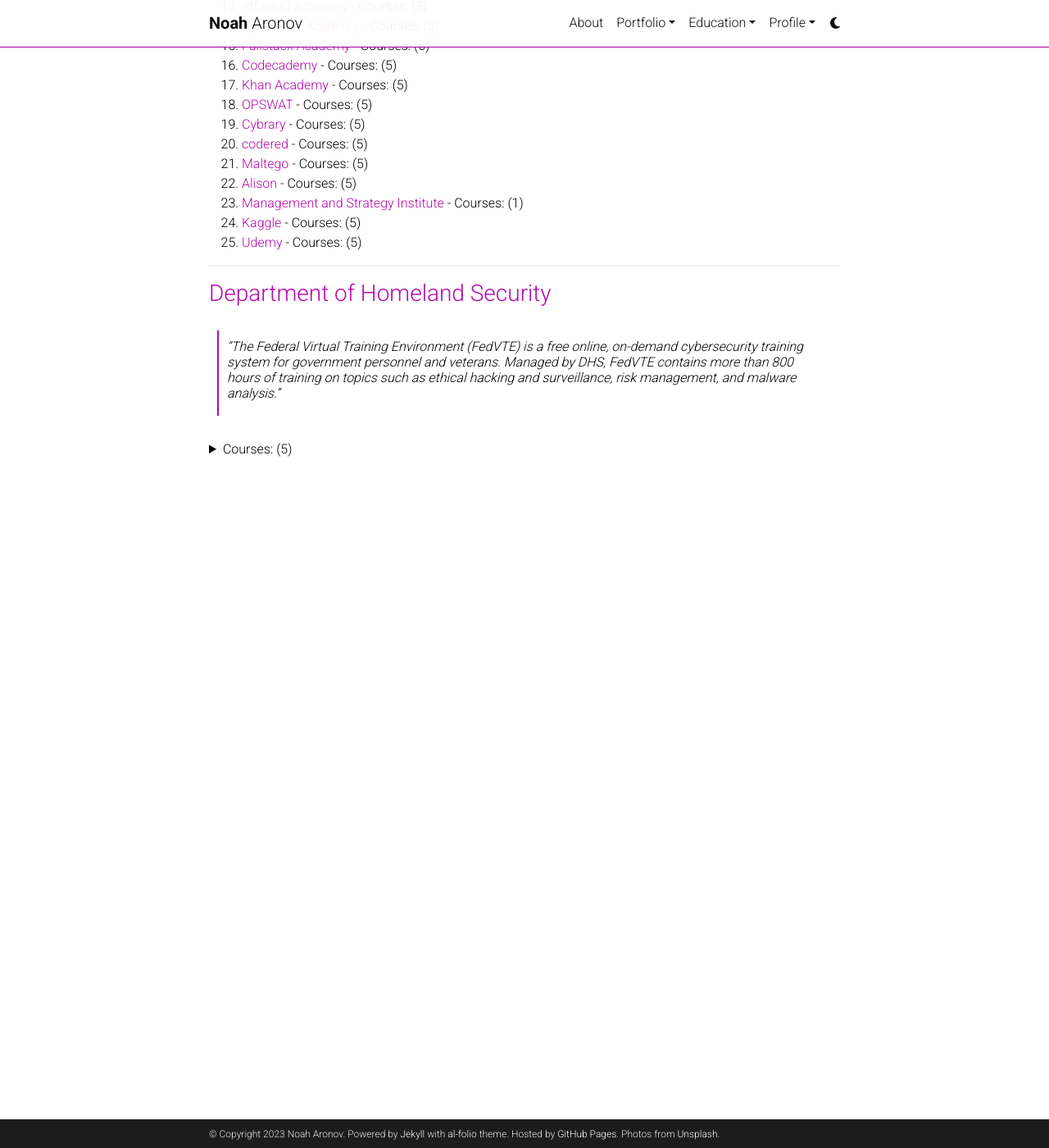
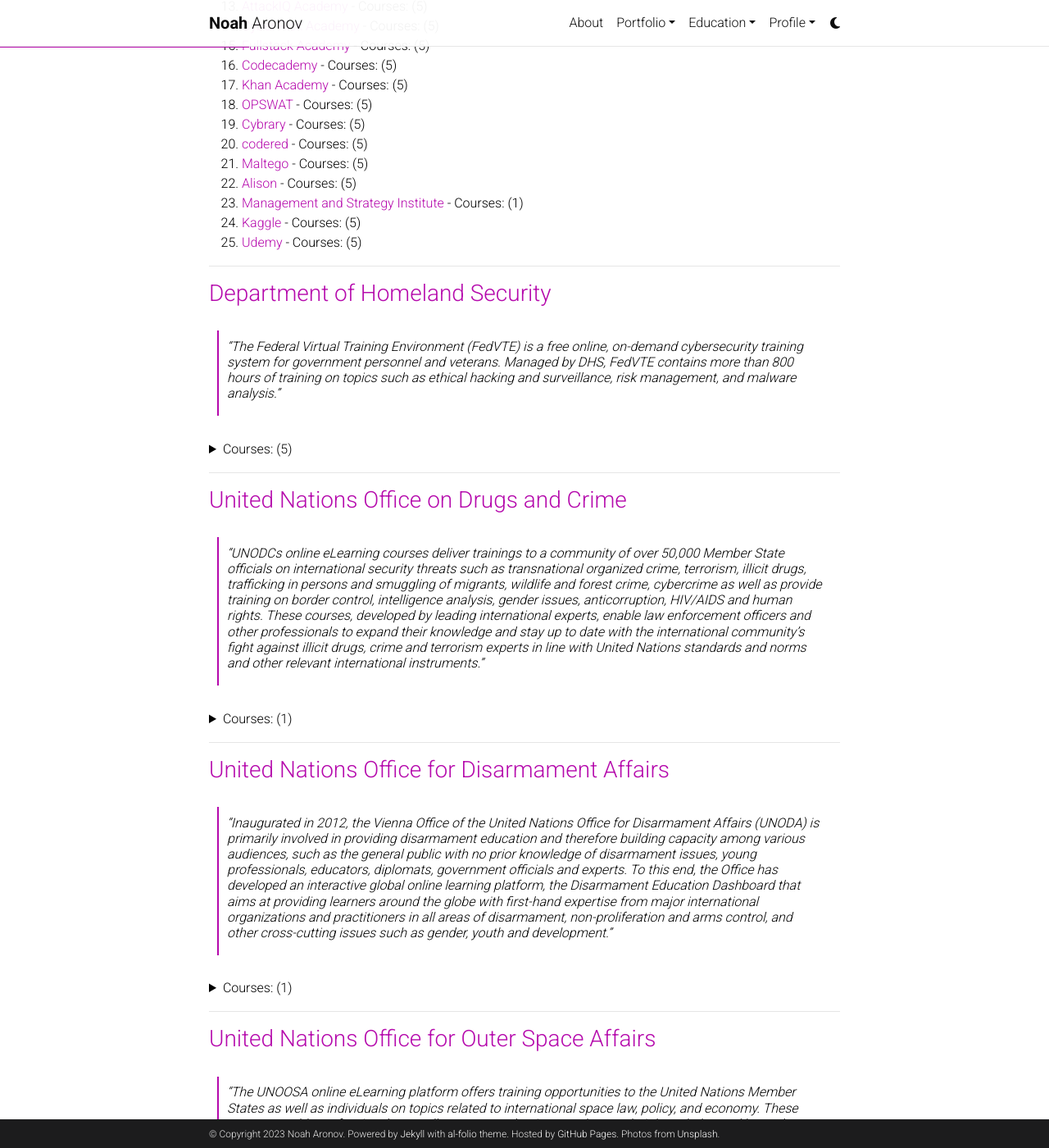
Before and after one commit to NoahAronov/NoahAronov.github.io, a Jekyll site: the page built from _pages/courses.md, in a window 1280 px wide and 1400 px high, scrolled down 565 px. Shown: the whole window at 82% size. Built offline with Jekyll 4.4.1, drawn with Linux system fonts in a browser that asks for light colours; comment, search, counter and statistics services are not loaded; a style sheet for code colours, icons or effects is not loaded; some of the changed text lies outside the part shown.

Commit message:
try again

```diff
--- a/_pages/courses.md
+++ b/_pages/courses.md
@@ -43,6 +43,7 @@
 > ###### _"The Federal Virtual Training Environment (FedVTE) is a free online, on-demand cybersecurity training system for government personnel and veterans. Managed by DHS, FedVTE contains more than 800 hours of training on topics such as ethical hacking and surveillance, risk management, and malware analysis."_
 
 <details>
+
 <summary>Courses: (5)</summary>
 
 <div markdown="1">
@@ -71,17 +72,24 @@
    > ###### _Lecture presented by the Department of Homeland Security._
 
    ###### ([Certificate](https://noaharonov.github.io/cert-list/#fed4))
+
+</div>
+
 </details>
 
 ---
 ### [United Nations Office on Drugs and Crime](https://www.unodc.org/elearning/index.html)
 > ###### _"UNODCs online eLearning courses deliver trainings to a community of over 50,000 Member State officials on international security threats such as transnational organized crime, terrorism, illicit drugs, trafficking in persons and smuggling of migrants, wildlife and forest crime, cybercrime as well as provide training on border control, intelligence analysis, gender issues, anticorruption, HIV/AIDS and human rights. These courses, developed by leading international experts, enable law enforcement officers and other professionals to expand their knowledge and stay up to date with the international community's fight against illicit drugs, crime and terrorism experts in line with United Nations standards and norms and other relevant international instruments."_
-<details><summary>Courses: (1)</summary>
+
+<details>
+
+<summary>Courses: (1)</summary>
 
 <div markdown="1">
 
 1. ##### [Understanding International Organized Crime](https://www.unodc.org/elearning/en/courses/public.html)
    > ###### _"This self-paced module focuses on understanding organized crime, organized criminal groups and provisions of UN convention on organized crime. It also focuses on the social and criminal justice responses to organized crime, including law enforcement tools and prosecution strategies."_
+
    ###### ([Certificate](https://noaharonov.github.io/cert-list/#un1))
 
 </div>
@@ -96,15 +104,15 @@
 
 <div markdown="1">
 
-1. [Lethal Autonomous Weapon Systems](https://www.disarmamenteducation.org/index.php?go=education&do=training-laws)
-    > ###### _"Upon completion of this course, you will be able to:_
-    > ######  _- Justify the significance of disarmament and non-proliferation_
-    > ######  _- Describe the role the United Nations and the UN Office for Disarmament Affairs (UNODA) play in addressing disarmament issues_
-    > ######  _- Describe what lethal autonomous weapon systems are, the risks they pose to international security, and the ethical and legal concerns they raise_
-    > ######  _- Present international efforts that have aimed at regulating the development and use of lethal autonomous weapon systems, including the establishment of the Group of Governmental Experts_
-    > ######  _- Understand the views advocated by governments, civil society organisations and the scientist community about the issue of lethal autonomous weapon systems."_
+1. ##### [Lethal Autonomous Weapon Systems](https://www.disarmamenteducation.org/index.php?go=education&do=training-laws)
+   > ###### _"Upon completion of this course, you will be able to:_
+   > ######  _- Justify the significance of disarmament and non-proliferation_
+   > ######  _- Describe the role the United Nations and the UN Office for Disarmament Affairs (UNODA) play in addressing disarmament issues_
+   > ######  _- Describe what lethal autonomous weapon systems are, the risks they pose to international security, and the ethical and legal concerns they raise_
+   > ######  _- Present international efforts that have aimed at regulating the development and use of lethal autonomous weapon systems, including the establishment of the Group of Governmental Experts_
+   > ######  _- Understand the views advocated by governments, civil society organisations and the scientist community about the issue of lethal autonomous weapon systems."_
 
-     ###### ([Certificate](https://noaharonov.github.io/cert-list/#un2))
+   ###### ([Certificate](https://noaharonov.github.io/cert-list/#un2))
 
 </div>
 
@@ -118,7 +126,7 @@
 
 <div markdown="1">
 
-1. [Space Law for New Space Actors]()
+1. ##### [Space Law for New Space Actors]()
     > ###### _"In this course you will learn about the structure and fundamental principles of international space law and policy."_
 
      ###### ([Certificate](https://noaharonov.github.io/cert-list/#un3))
```
